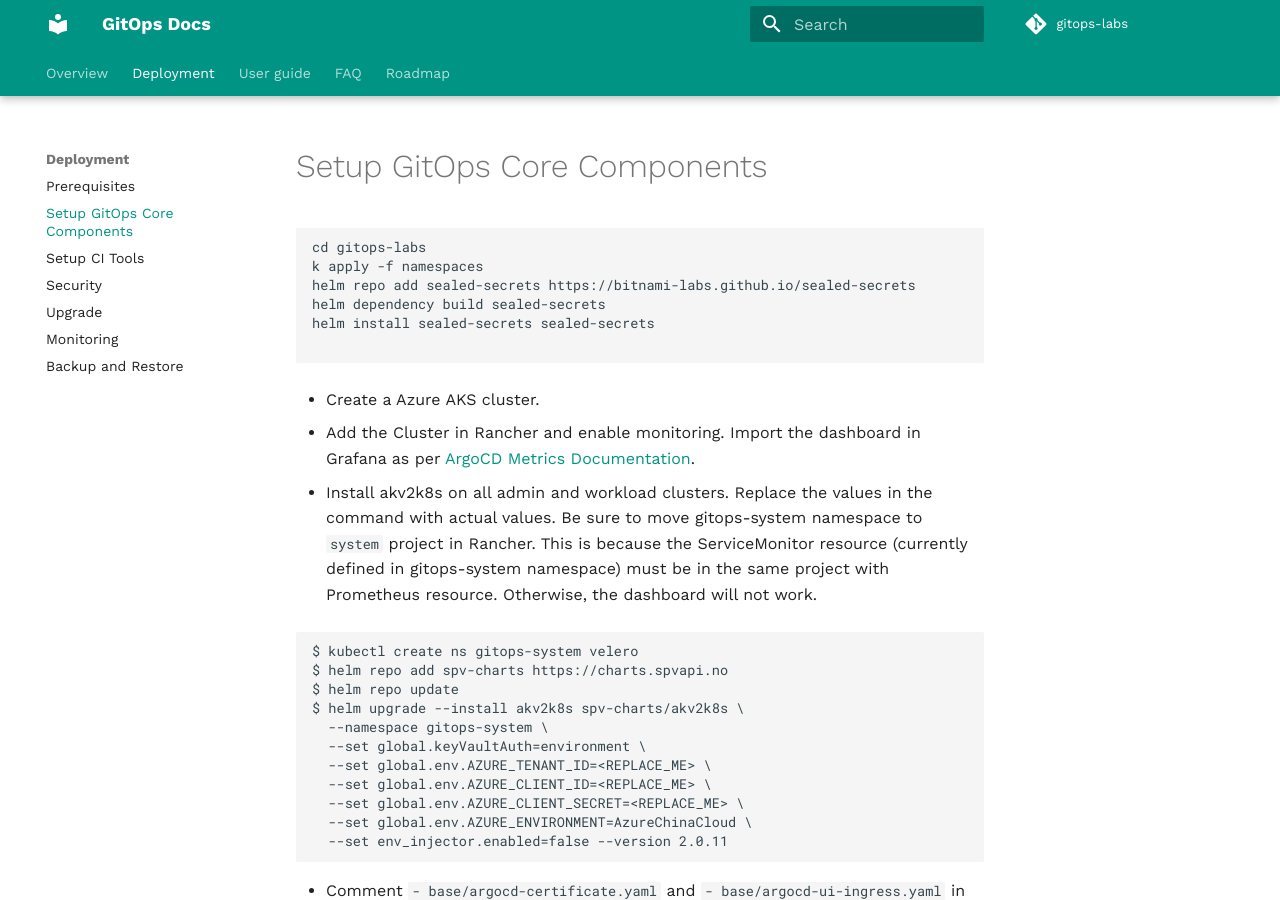
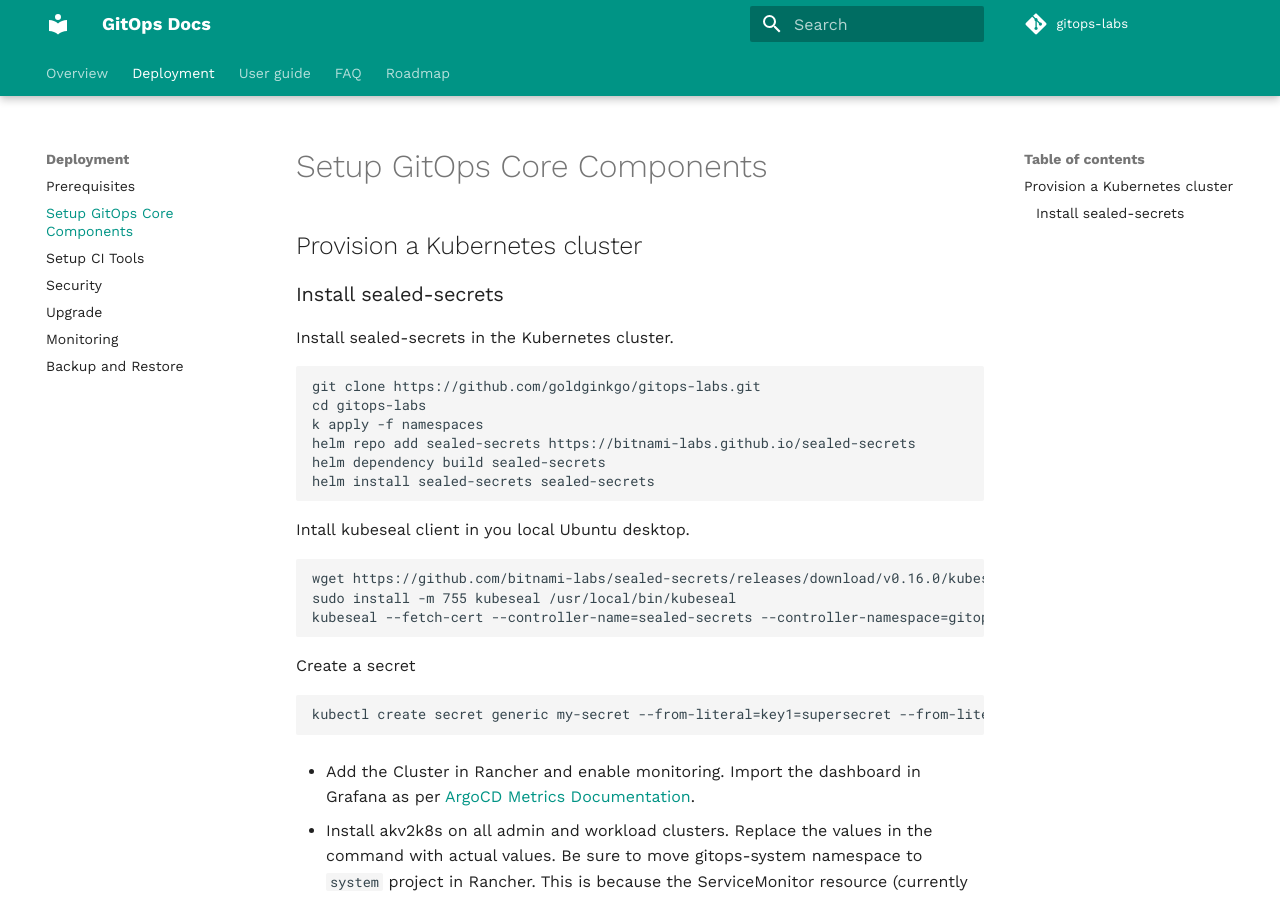
Before and after one commit to goldginkgo/gitops-labs, an MkDocs documentation site: the page built from docs/deploy/setup.md, in a window 1280 px wide and 900 px high. Built offline with MkDocs 1.6.1 and Material for MkDocs 9.7.7, drawn with Linux system fonts in a browser that asks for light colours; comment, search, counter and statistics services are not loaded.

Commit message:
Update sealed-secrets docs

````diff
--- a/docs/deploy/setup.md
+++ b/docs/deploy/setup.md
@@ -1,15 +1,33 @@
 # Setup GitOps Core Components
 
+## Provision a Kubernetes cluster
+
+### Install sealed-secrets
+
+Install sealed-secrets in the Kubernetes cluster.
+
 ```
+git clone https://github.com/goldginkgo/gitops-labs.git
 cd gitops-labs
 k apply -f namespaces
 helm repo add sealed-secrets https://bitnami-labs.github.io/sealed-secrets
 helm dependency build sealed-secrets
 helm install sealed-secrets sealed-secrets
+```
+
+Intall kubeseal client in you local Ubuntu desktop.
 
 ```
+wget https://github.com/bitnami-labs/sealed-secrets/releases/download/v0.16.0/kubeseal-linux-amd64 -O kubeseal
+sudo install -m 755 kubeseal /usr/local/bin/kubeseal
+kubeseal --fetch-cert --controller-name=sealed-secrets --controller-namespace=gitops-system > seal-pub-cert.pem  # cert expires in 30 days
+```
 
-- Create a Azure AKS cluster.
+Create a secret
+
+```
+kubectl create secret generic my-secret --from-literal=key1=supersecret --from-literal=key2=topsecret --dry-run=client -o yaml | kubeseal --cert seal-pub-cert.pem -o yaml
+```
 
 - Add the Cluster in Rancher and enable monitoring. Import the dashboard in Grafana as per [ArgoCD Metrics Documentation](https://argo-cd.readthedocs.io/en/stable/operator-manual/metrics/).
 
````
Also changed, not shown: 1 other file.
